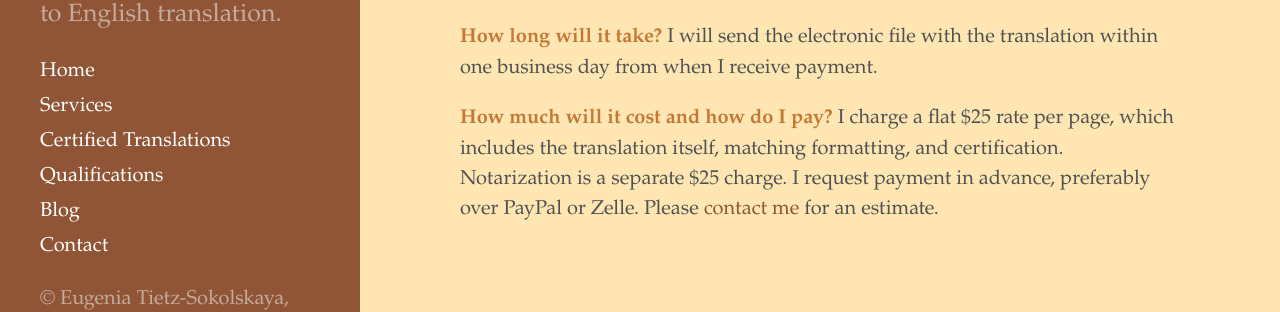
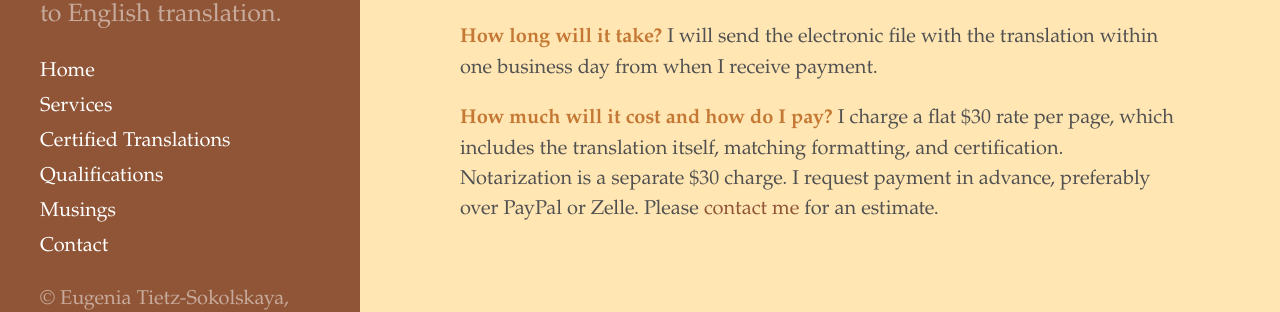
Before and after one commit to geniasokol/geniasokol.github.io, a Jekyll site: the page built from certification.md, in a window 1280 px wide and 900 px high, scrolled down 597 px. Shown: the part 516-828 px from the top of the window. Built offline with Jekyll 4.4.1, drawn with Linux system fonts in a browser that asks for light colours.

Commit message:
Updating page rate
Updated page rate on certification pages, removed reference to blog (now "Musings") on index page

```diff
--- a/_includes/sidebar.html
+++ b/_includes/sidebar.html
@@ -29,7 +29,7 @@
       <a class="sidebar-nav-item" href="{{ site.baseurl }}services/">Services</a>
       <a class="sidebar-nav-item" href="{{ site.baseurl }}certification/">Certified Translations</a>
       <a class="sidebar-nav-item" href="{{ site.baseurl }}qualifications/">Qualifications</a>
-	  <a class="sidebar-nav-item" href="{{ site.baseurl }}blog/">Blog</a>
+	  <a class="sidebar-nav-item" href="{{ site.baseurl }}blog/">Musings</a>
 	  <a class="sidebar-nav-item" href="{{ site.baseurl }}contact/">Contact</a>
 <!--      <a class="sidebar-nav-item" href="{{ site.github.repo }}/archive/v{{ site.version }}.zip">Download</a>
       <a class="sidebar-nav-item" href="{{ site.github.repo }}">GitHub project</a>
--- a/certification.md
+++ b/certification.md
@@ -22,4 +22,4 @@ As someone who has passed the <a href="http://atanet.org/certification/aboutcert
 
 **How long will it take?** I will send the electronic file with the translation within one business day from when I receive payment.
 
-**How much will it cost and how do I pay?** I charge a flat $25 rate per page, which includes the translation itself, matching formatting, and certification. Notarization is a separate $25 charge. I request payment in advance, preferably over PayPal or Zelle. Please <a href="{{ site.baseurl }}contact/">contact me</a> for an estimate.
+**How much will it cost and how do I pay?** I charge a flat $30 rate per page, which includes the translation itself, matching formatting, and certification. Notarization is a separate $30 charge. I request payment in advance, preferably over PayPal or Zelle. Please <a href="{{ site.baseurl }}contact/">contact me</a> for an estimate.
--- a/index.html
+++ b/index.html
@@ -12,6 +12,5 @@ title: Home
 <p><strong>I can help!</strong> I have been translating professionally for over ten years and have an M.A. in Translation from Kent State University. With my native command of both Russian and English, combined with a strong background in translation theory and practice, I have a unique advantage in providing high-quality translations with fast turnaround times. I also provide several related services, such as certification, editing, transcription, and formatting.</p>
 <p>I am a voting member of the American Translators Association and am <a href="http://atanet.org/listing/18052">listed in their directory</a>. I have passed the ATA Certification Exam for Russian to English and am active in the Slavic Language Division.</p>
 <p>I work with both agencies and direct clients. If you think you might have a project for me, please feel free to contact me - contact info is listed on the <a href="{{ site.baseurl }}contact/index.html">Contact</a> page. I look forward to working with you!</p>
-<p>P.S. You are also welcome to check out my <a href="{{ site.baseurl }}blog/index.html">blog</a>!</p>
 
 <p><em>Photo credit: <a href="https://mbmphotography.com/">Maura McConnell</a></em></p>
```
Also changed, not shown: certification_russian.md (+1 -1 lines).
